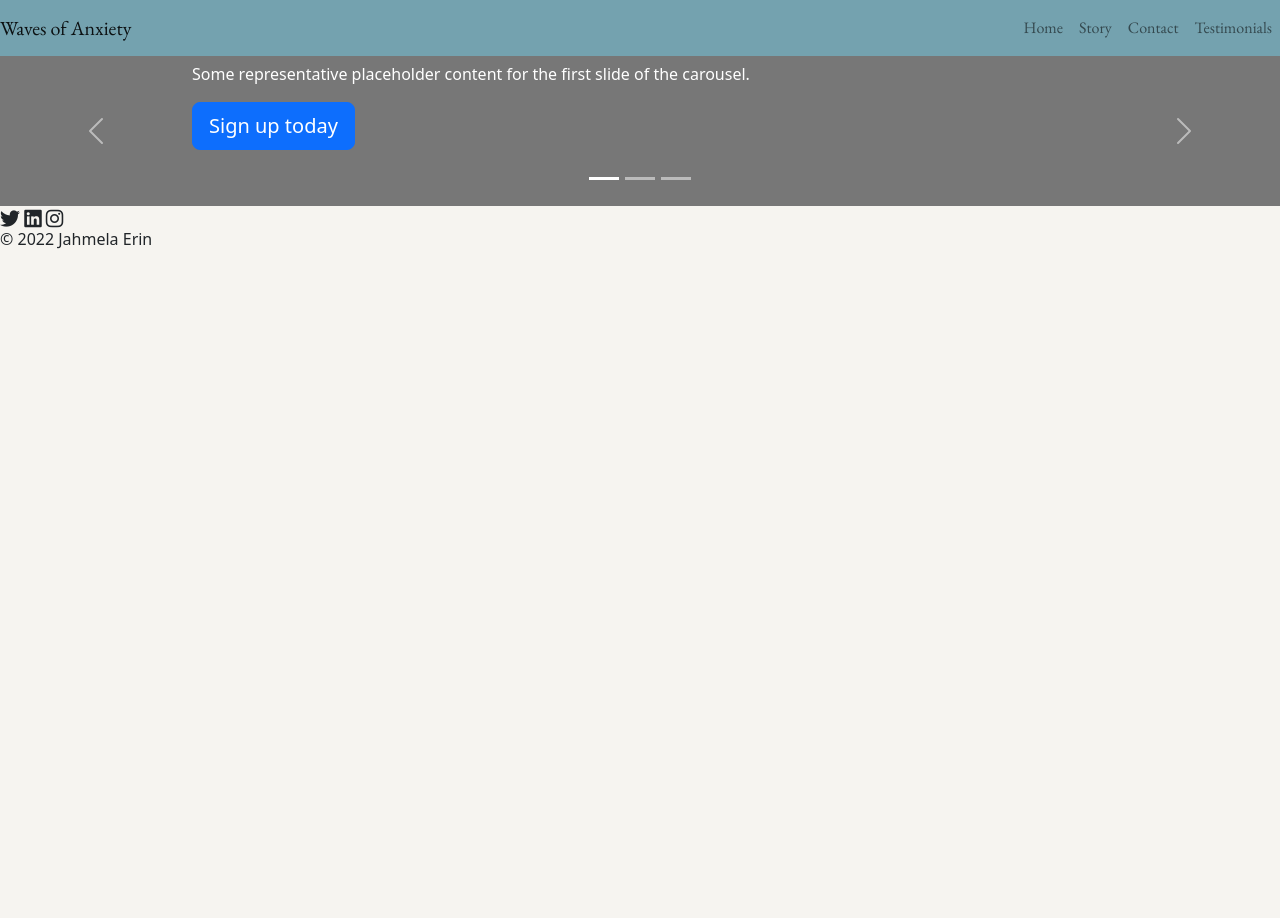
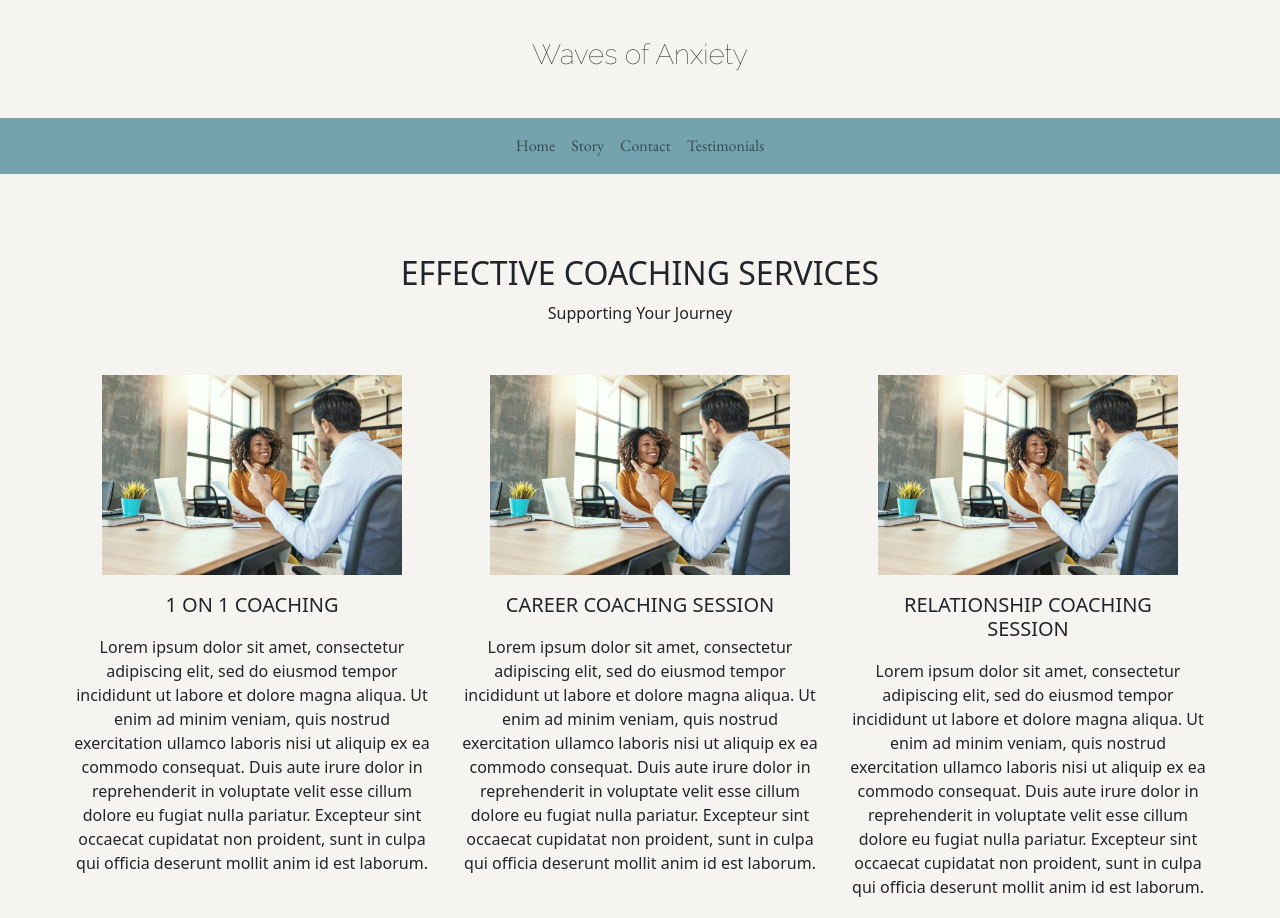
Before and after one commit to thunderbolt477/woa, a plain HTML site: page public/services.html in a window 1280 px wide. Shown: the top 918 px of the page. Before the commit the page ends 800 px from the top, so only its background shows below. Drawn offline with nearby package versions, Linux system fonts and the light colour scheme.

Commit message:
combined testimonials with services to clean up amount of webpages

```diff
--- a/public/css/styles.css
+++ b/public/css/styles.css
@@ -151,7 +151,7 @@ a:hover {
 }
 
 .services{
-    padding-top: 10rem;
+    padding: 5rem 0 5rem;
     text-align: center;
 }
 
@@ -161,6 +161,10 @@ a:hover {
 
 .services h5 {
     margin: 5%;
+}
+
+.cards {
+    padding-top: 3%;
 }
 
 .contact {
--- a/public/testimonial.html
+++ b/public/services.html
@@ -20,12 +20,14 @@
     <script src="https://kit.fontawesome.com/0491965ebe.js" crossorigin="anonymous"></script>
   </head>
   <body>
+    <header>
+      <h3>Waves of Anxiety</h3>
+  </header>
 
     <section id="nav">
 
       <!-- brand -->
       <nav class="navbar navbar-expand-lg navbar-light">
-          <a class="navbar-brand" href="#">Waves of Anxiety</a>
 
           <!-- button -->
           <button class="navbar-toggler" type="button" data-toggle="collapse" data-target="#navbarText" aria-controls="navbarText" aria-expanded="false" aria-label="Toggle navigation">
@@ -33,7 +35,7 @@
           </button>
 
           <!-- collapsable content -->
-          <div class="collapse navbar-collapse justify-content-end" id="navbarText">
+          <div class="collapse navbar-collapse justify-content-center" id="navbarText">
 
               <!-- links -->
             <ul class="navbar-nav">
@@ -54,6 +56,30 @@
         </nav>
   </section>
 
+
+  <section id="services">
+    <div class="container services">
+        <h2>EFFECTIVE COACHING SERVICES</h2>
+        <p>Supporting Your Journey</p>
+        <div class="row cards">
+            <div class="col-sm-4">
+                <img src="img/960x0.jpeg" alt="">
+                <h5>1 ON 1 COACHING</h5>
+                <p>Lorem ipsum dolor sit amet, consectetur adipiscing elit, sed do eiusmod tempor incididunt ut labore et dolore magna aliqua. Ut enim ad minim veniam, quis nostrud exercitation ullamco laboris nisi ut aliquip ex ea commodo consequat. Duis aute irure dolor in reprehenderit in voluptate velit esse cillum dolore eu fugiat nulla pariatur. Excepteur sint occaecat cupidatat non proident, sunt in culpa qui officia deserunt mollit anim id est laborum.</p>
+            </div>
+            <div class="col-sm-4">
+                <img src="img/960x0.jpeg" alt="">
+                <h5>CAREER COACHING SESSION</h5>
+                <p>Lorem ipsum dolor sit amet, consectetur adipiscing elit, sed do eiusmod tempor incididunt ut labore et dolore magna aliqua. Ut enim ad minim veniam, quis nostrud exercitation ullamco laboris nisi ut aliquip ex ea commodo consequat. Duis aute irure dolor in reprehenderit in voluptate velit esse cillum dolore eu fugiat nulla pariatur. Excepteur sint occaecat cupidatat non proident, sunt in culpa qui officia deserunt mollit anim id est laborum.</p>
+            </div>
+            <div class="col-sm-4">
+                <img src="img/960x0.jpeg" alt="">
+                <h5>RELATIONSHIP COACHING SESSION</h5>
+                <p>Lorem ipsum dolor sit amet, consectetur adipiscing elit, sed do eiusmod tempor incididunt ut labore et dolore magna aliqua. Ut enim ad minim veniam, quis nostrud exercitation ullamco laboris nisi ut aliquip ex ea commodo consequat. Duis aute irure dolor in reprehenderit in voluptate velit esse cillum dolore eu fugiat nulla pariatur. Excepteur sint occaecat cupidatat non proident, sunt in culpa qui officia deserunt mollit anim id est laborum.</p>
+            </div>
+        </div>
+    </div>
+</section>
     <section id="testimonials">
       <div id="myCarousel" class="carousel slide" data-bs-ride="carousel">
         <div class="carousel-indicators">
@@ -106,7 +132,7 @@
         </button>
       </div>
     </section>
-
+    <footer>
       <section id="footer">
           <div class="icons">
             <a href="https://twitter.com/jahmelaerin"><i class="fa-brands fa-lg fa-twitter"></i></a>
@@ -118,6 +144,7 @@
             </h6>
           </div>
         </section>
+  </footer>
 
     <script src="js/app.js" async defer></script>
   </body>
```
Also changed, not shown: public/story.html (+1 -24 lines). Lines whose indentation alone changed are shown as unchanged.
